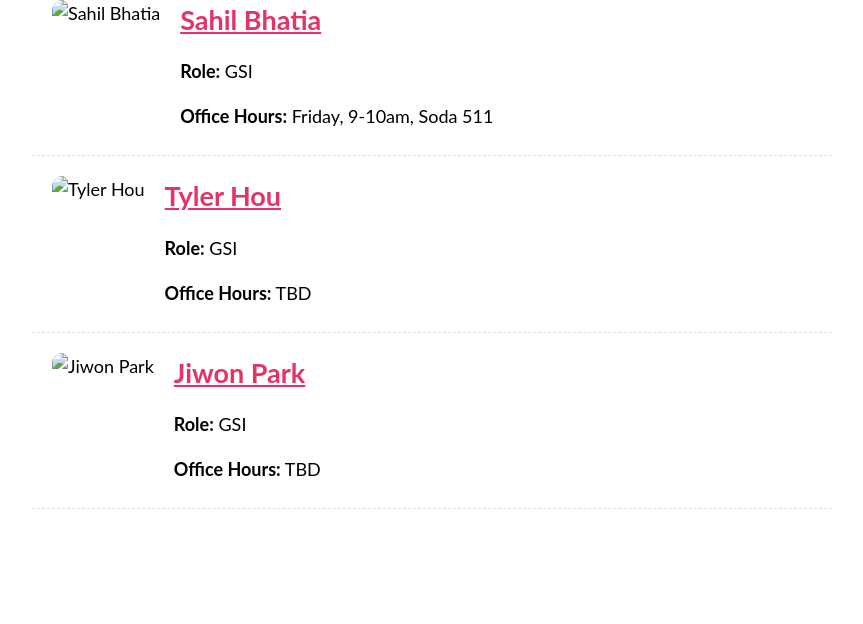
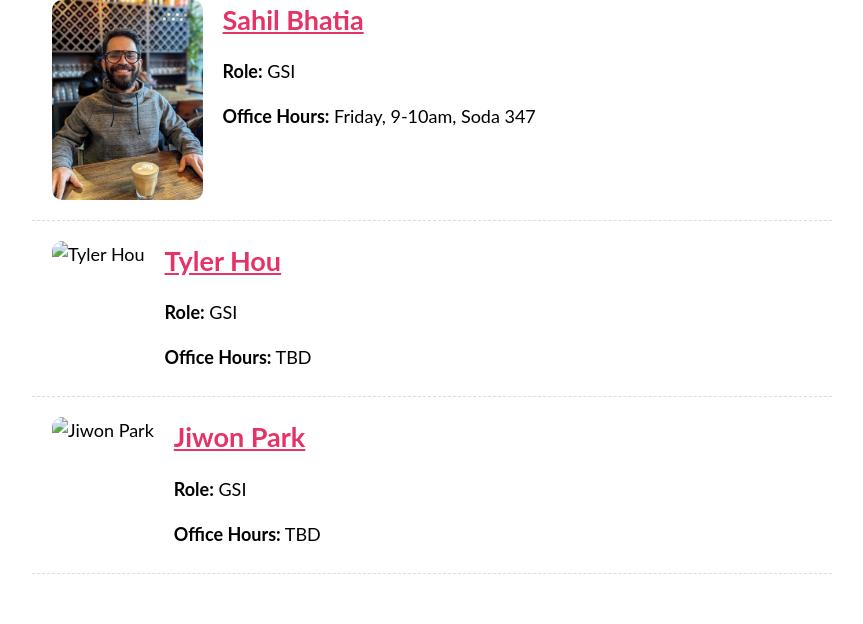
Before and after one commit to berkeley-cs164-sp25/berkeley-cs164-sp25.github.io, a Jekyll site: the page built from staff.md, in a window 1280 px wide. Shown: the part 814-1438 px from the top of the page, without its empty margins (208-1071 px from the left). Built offline with Jekyll 4.4.1, drawn with Linux system fonts in a browser that asks for light colours; our own code applies the rules of GitHub Pages for plain Markdown files; before the commit the page ends 1373 px from its top, so only the background shows below that.

Commit message:
add pic and update OH room

```diff
--- a/staff.md
+++ b/staff.md
@@ -25,11 +25,11 @@ title: Staff
 </div>
 
 <div class="profile">
-    <img src="" alt="Sahil Bhatia"/>
+    <img src="/img/sahil.jpg" alt="Sahil Bhatia"/>
     <div>
         <h1> <a href="">Sahil Bhatia</a> </h1>
         <p class="info"><b>Role:</b> GSI</p>
-        <p class="info"><b>Office Hours:</b> Friday, 9-10am, Soda 511 </p>
+        <p class="info"><b>Office Hours:</b> Friday, 9-10am, Soda 347 </p>
     </div>
 </div>
 
```
Also changed, not shown: img/sahil.jpg (added).
